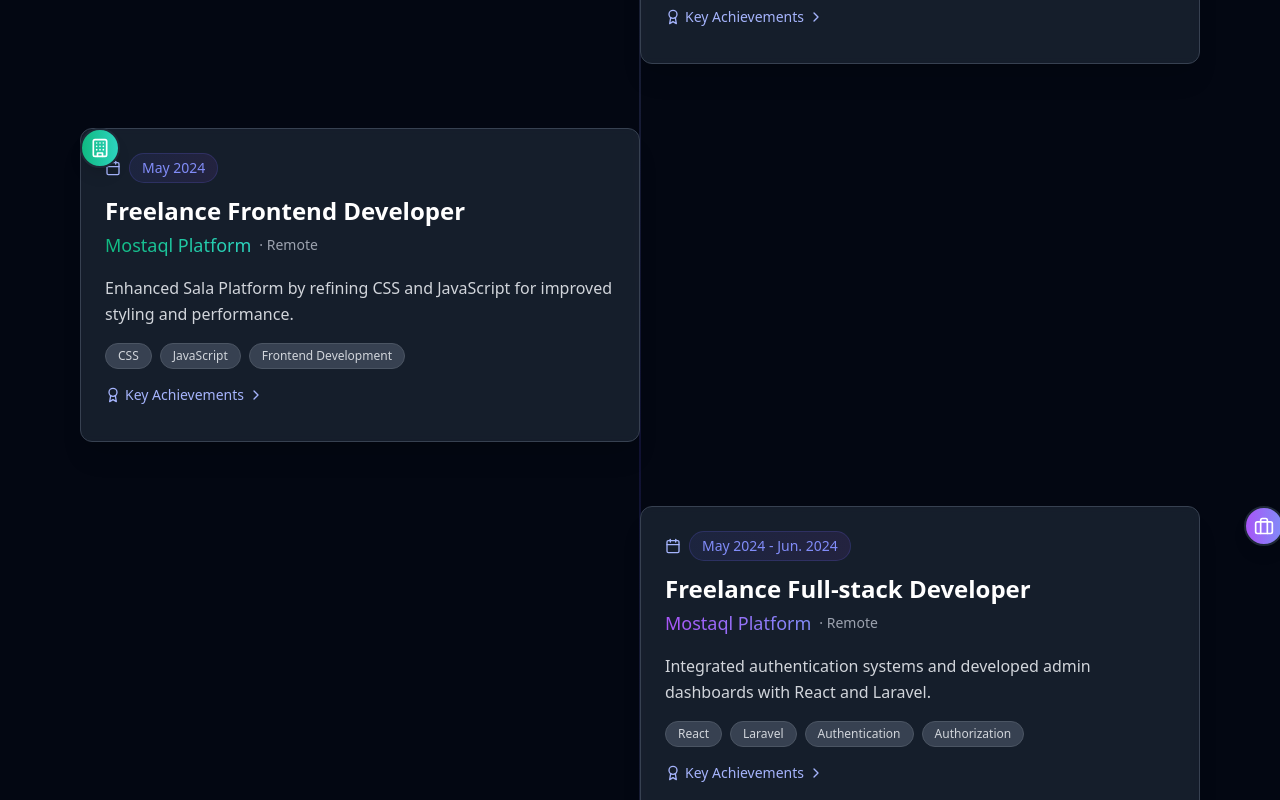
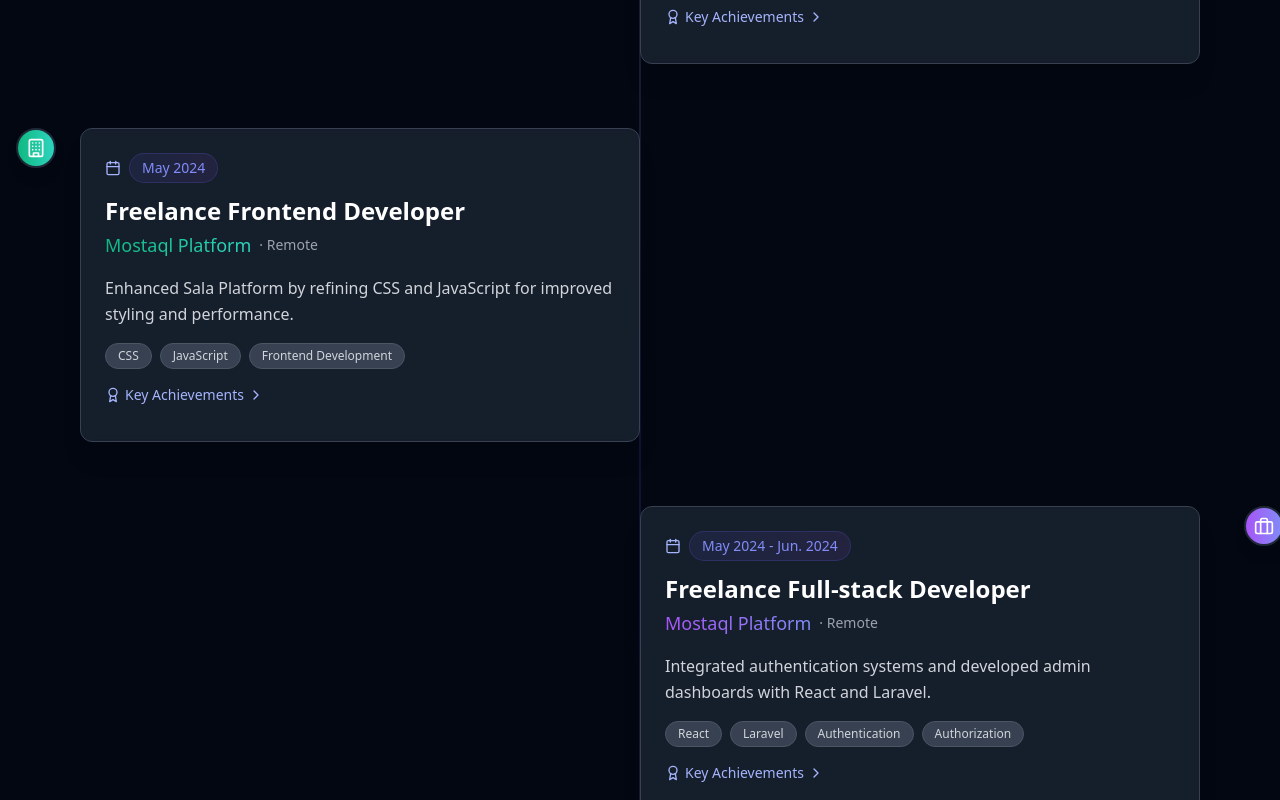
Before and after one commit to engyahmed7/portfolio, a React (Vite) app: page / in a window 1280 px wide. Shown: the part 2400-3200 px from the top of the page. Built offline with nearby package versions, Linux system fonts and the light colour scheme.

Commit message:
fix: refine layout and spacing in Experience section for improved readability

```diff
--- a/src/components/sections/Experience.tsx
+++ b/src/components/sections/Experience.tsx
@@ -115,7 +115,7 @@ const Experience: React.FC<ExperienceProps> = ({ darkMode }) => {
       <div className="max-w-7xl mx-auto">
         <SectionHeader title="Professional" highlight="Experience" />
 
-        <div className="relative mt-20 pl-6 md:pl-0">
+        <div className="relative mt-20 pl-6 md:pl-0  ">
           <div
             className={`absolute left-4 md:left-1/2 transform md:-translate-x-1/2 w-0.5 h-full
             ${
@@ -140,21 +140,23 @@ const Experience: React.FC<ExperienceProps> = ({ darkMode }) => {
                   className={`relative md:w-1/2
                     ${
                       index % 2 === 0
-                    ? "md:ml-auto md:pr-16 md:text-right"
-                    : "md:mr-auto md:pl-16 md:text-left"
+                        ? "md:ml-auto md:pr-16"
+                        : "md:mr-auto md:pl-16"
                     }`}
                 >
                   <div
-                    className={`absolute left-0 top-0 md:left-auto ${
-                      index % 2 === 0 ? "md:right-0" : "md:left-0"
+                    className={`absolute left-4 md:top-0
+                      ${
+                        index % 2 === 0
+                          ? "md:left-auto md:right-0 md:-mr-5"
+                          : "md:left-0 md:-ml-5"
                       }
-                    w-10 h-10 -ml-11 md:ml-0 ${
-                      index % 2 === 0 ? "md:-mr-5" : "md:-ml-5"
-                    }
-                    transform md:translate-x-0
+                      w-10 h-10 -ml-11 md:ml-0
                       rounded-full flex items-center justify-center z-10
                       bg-gradient-to-r ${exp.color} shadow-lg
-                    border-2 ${darkMode ? "border-gray-800" : "border-white"}`}
+                      border-2 ${
+                        darkMode ? "border-gray-800" : "border-white"
+                      }`}
                   >
                     <IconComponent className="w-5 h-5 text-white" />
                   </div>
@@ -171,9 +173,9 @@ const Experience: React.FC<ExperienceProps> = ({ darkMode }) => {
                     }
                   `}
                   >
-                    <div className="flex items-center gap-2 mb-3">
+                    <div className="flex items-center gap-2 mb-3  ">
                       <Calendar
-                        className={`w-4 h-4 ${
+                        className={`w-4 h-4  ${
                           darkMode ? "text-indigo-300" : "text-indigo-500"
                         }`}
                       />
@@ -182,22 +184,28 @@ const Experience: React.FC<ExperienceProps> = ({ darkMode }) => {
                       </span>
                     </div>
 
-                    <div className="mb-4">
+                    <div className="mb-4  ">
                       <h3
-                        className={`text-2xl font-bold text-start ${
+                        className={`text-2xl font-bold   ${
                           darkMode ? "text-white" : "text-gray-800"
-                        } mb-1`}
+                        } mb-1 `}
                       >
                         {exp.title}
                       </h3>
-                      <div className="flex items-center flex-wrap gap-2">
+                      <div
+                        className={`flex items-center flex-wrap gap-2   ${
+                          index % 2 === 0
+                            ? "md:justify-start"
+                            : "md:justify-start"
+                        }`}
+                      >
                         <h4
-                          className={`text-lg font-medium bg-gradient-to-r ${exp.color} bg-clip-text text-transparent`}
+                          className={`text-lg   font-medium bg-gradient-to-r ${exp.color} bg-clip-text text-transparent`}
                         >
                           {exp.company}
                         </h4>
                         <span
-                          className={`text-sm ${
+                          className={`text-sm  ${
                             darkMode ? "text-gray-400" : "text-gray-500"
                           }`}
                         >
@@ -207,14 +215,18 @@ const Experience: React.FC<ExperienceProps> = ({ darkMode }) => {
                     </div>
 
                     <p
-                      className={`mb-4 text-start ${
+                      className={`mb-4  ${
                         darkMode ? "text-gray-300" : "text-gray-600"
-                      } leading-relaxed`}
+                      } leading-relaxed `}
                     >
                       {exp.description}
                     </p>
 
-                    <div className="flex flex-wrap gap-2 mb-4">
+                    <div
+                      className={`flex flex-wrap gap-2 mb-4 ${
+                        index % 2 === 0 ? "md:justify-start" : ""
+                      }`}
+                    >
                       {exp.skills.map((skill, i) => (
                         <span
                           key={i}
@@ -236,11 +248,16 @@ const Experience: React.FC<ExperienceProps> = ({ darkMode }) => {
                           onClick={() => toggleExpand(index)}
                           className={`flex items-center gap-1 font-medium text-sm mb-3
                           ${
+                            index % 2 === 0 ? "md:ml-auto md:justify-start" : ""
+                          }
+                          ${
                             darkMode
                               ? "text-indigo-300 hover:text-indigo-200"
                               : "text-indigo-600 hover:text-indigo-800"
                           }
-                        transition-colors duration-200`}
+                          transition-colors duration-200 ${
+                            index % 2 === 0 ? "md:w-full" : ""
+                          }`}
                         >
                           <Award className="w-4 h-4" />
                           <span>Key Achievements</span>
@@ -270,19 +287,25 @@ const Experience: React.FC<ExperienceProps> = ({ darkMode }) => {
                                 }`}
                               >
                                 <ul
-                                  className={`space-y-2 text-sm ${
+                                  className={`space-y-2 text-sm  ${
                                     darkMode ? "text-gray-300" : "text-gray-600"
                                   }`}
                                 >
                                   {exp.achievements.map((ach, i) => (
                                     <li
                                       key={i}
-                                      className="flex items-start gap-2"
+                                      className={`flex items-start gap-2 ${
+                                        index % 2 === 0
+                                          ? "md:justify-start"
+                                          : ""
+                                      }`}
                                     >
                                       <div
                                         className={`mt-1 w-1.5 h-1.5 rounded-full bg-gradient-to-r ${exp.color}`}
                                       />
-                                      <span className="text-start">{ach}</span>
+                                      <span className={` md:justify-start`}>
+                                        {ach}
+                                      </span>
                                     </li>
                                   ))}
                                 </ul>
```
Lines whose indentation alone changed are shown as unchanged.
